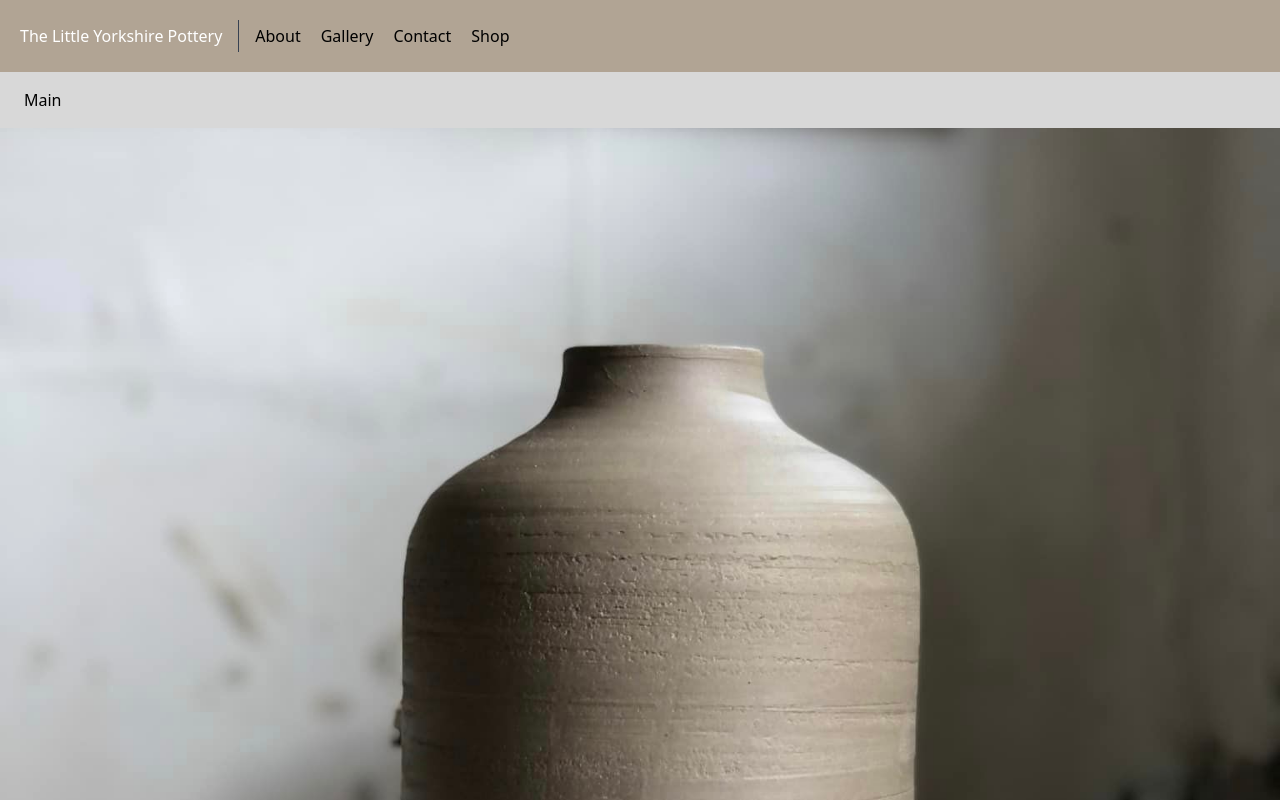
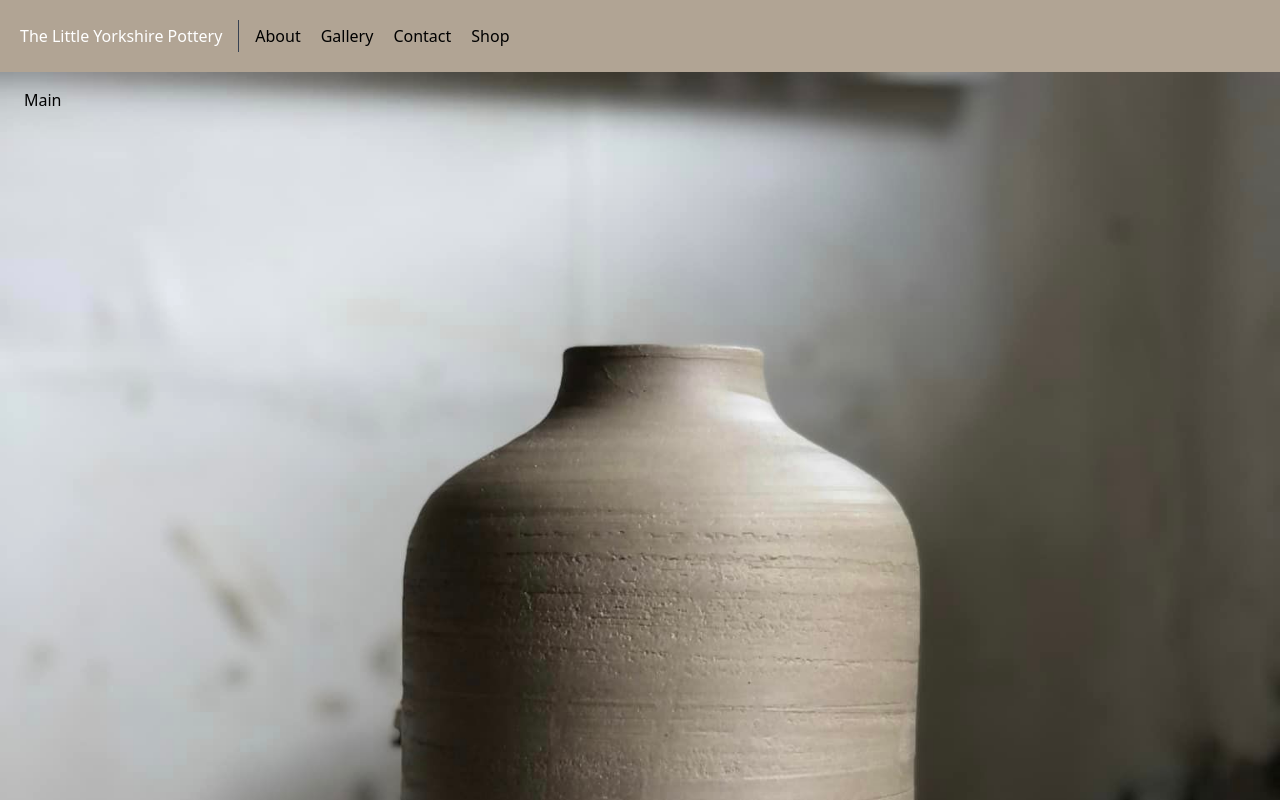
Before and after one commit to Marjona6/daisy-pottery, a Next.js app: page / in a window 1280 px wide. Built offline with nearby package versions, Linux system fonts and the light colour scheme.

Commit message:
Small aesthetic change to page body component

```diff
--- a/app/components/atoms/PageBody.jsx
+++ b/app/components/atoms/PageBody.jsx
@@ -1,5 +1,5 @@
 const PageBody = ({ children }) => {
-  return <div className="px-6 py-4 bg-bisque">{children}</div>;
+  return <div className="px-6 py-4 bg-transparent">{children}</div>;
 };
 
 export default PageBody;
```
